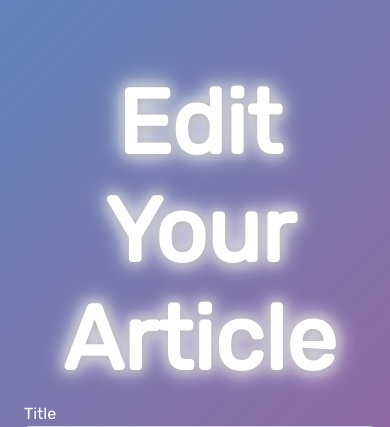
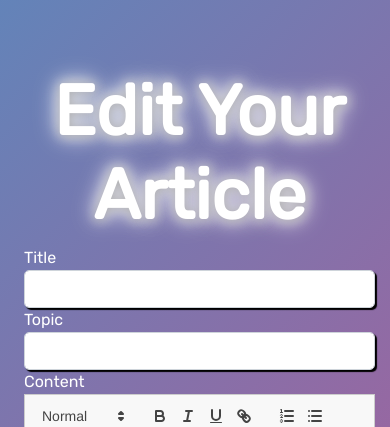
Before and after one commit to c-lombardi23/new_fit_physicist, a Flask app: template templates/edit.html in a window 390 px wide. Shown: the part 56-483 px from the top of the page. Run offline with Flask 3, Linux system fonts and the light colour scheme; the template is opened without the code that fills it, so the values that code supplies are empty; some libraries are stand-ins or nearby versions.

Commit message:
more phone changes

```diff
--- a/static/css/edit.css
+++ b/static/css/edit.css
@@ -30,7 +30,11 @@ h3{
     .ql-editor {
       max-width: 300px;
     }
+    h3 {
+        font-size: 70px;
+    }
 }
+
 
 .form-group {
     font-family: 'Rubik';
```
